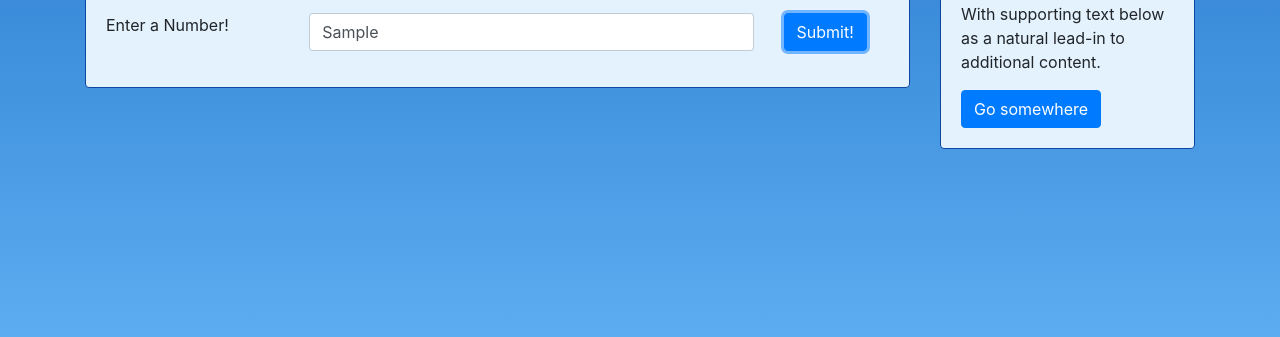
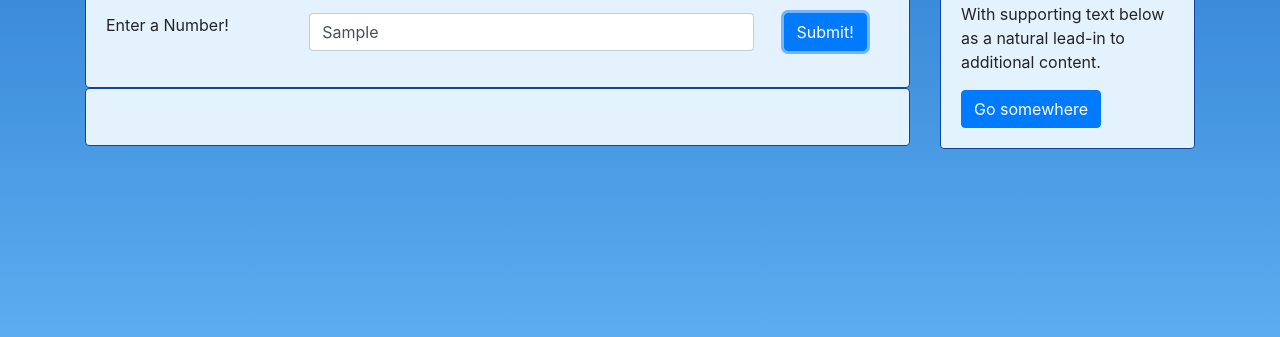
Before and after one commit to CodingTea17/ping-pong, a plain HTML site: page index.html in a window 1280 px wide. Both pictures are taken after typing "Sample" into the empty fields and a click on the button "Submit!". Shown: the part 381-718 px from the top of the page. Drawn offline with Linux system fonts and the light colour scheme.

Commit message:
add a card for the results that appears upon submission

```diff
--- a/css/styles.css
+++ b/css/styles.css
@@ -17,3 +17,6 @@ body {
 #sidebar {
 
 }
+#results {
+  display: none;
+}
--- a/index.html
+++ b/index.html
@@ -18,8 +18,6 @@
       </div>
       <div class="row">
         <div class="col-lg-9">
-          <div class="row">
-            <div class="col-md-12">
           <div class="card">
             <div class="card-body">
               <h3>Play Ping Pong!</h3>
@@ -51,12 +49,15 @@
               </form>
             </div>
           </div>
+          <div class="row">
+            <div class="col-md-12">
+              <div class="card" id="results">
+                <div class="card-body">
+                  <ul id="numbers">
+                    <!-- <li> tags with values will be "appended" here -->
+                  </ul>
                 </div>
               </div>
-          <div class="row">
-            <div class="col-md-12">
-              <ul id="numbers">
-              </ul>
             </div>
           </div>
         </div>
--- a/js/scripts.js
+++ b/js/scripts.js
@@ -1,6 +1,6 @@
 // Backend Code
 var pingPong = function(number){
-  for(var i = 1; i < number; i++){
+  for(var i = 1; i <= number; i++){
     $("ul#numbers").append("<li>" + i + "</li>");
   }
 }
@@ -10,5 +10,7 @@ $(document).ready(function(){
   $("form#number").submit(function(event){
     event.preventDefault();
     var inputNum = $("#user-input").val();
+    $("#results").show();
+    pingPong(inputNum);
   });
 });
```
Lines whose indentation alone changed are shown as unchanged.
